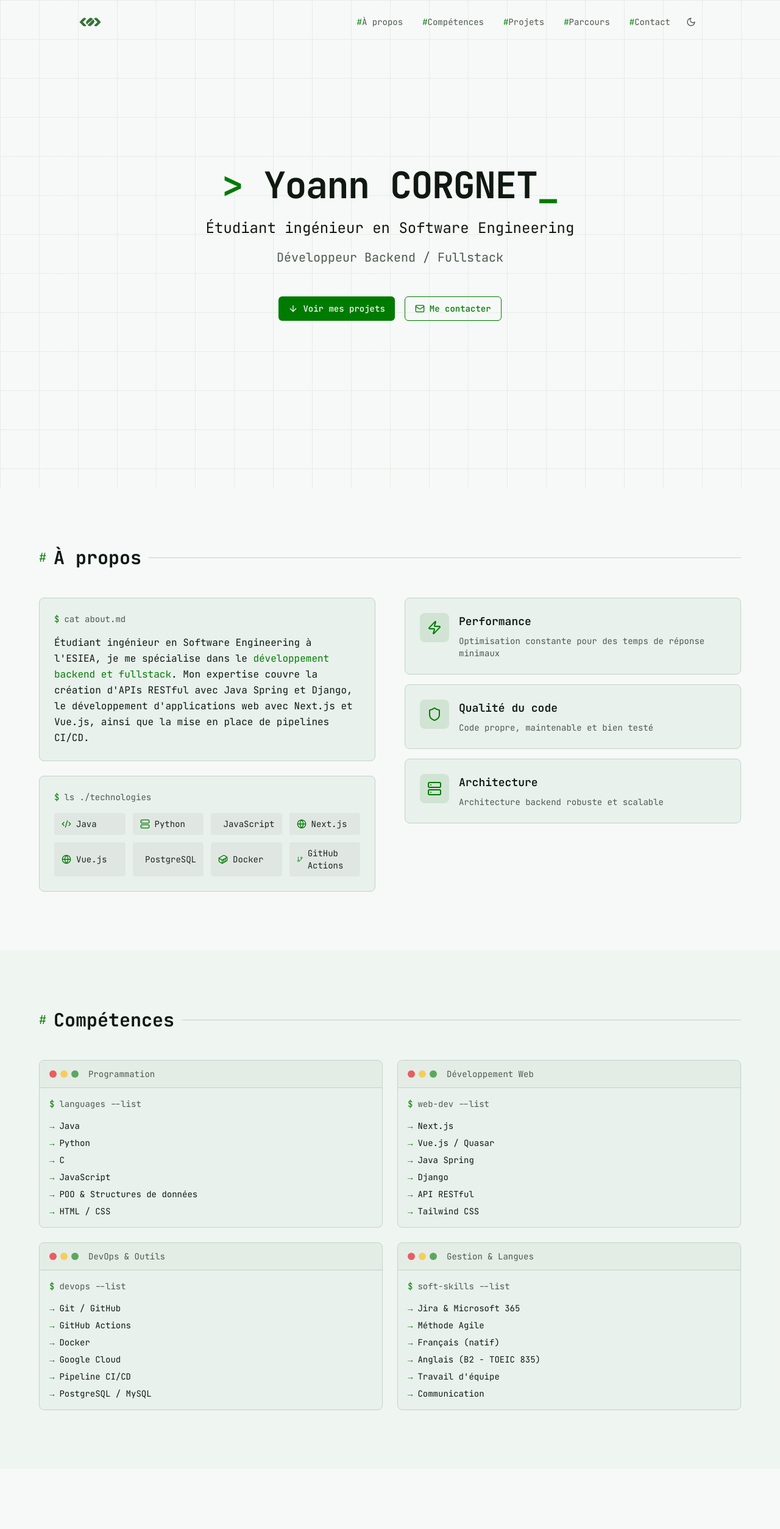
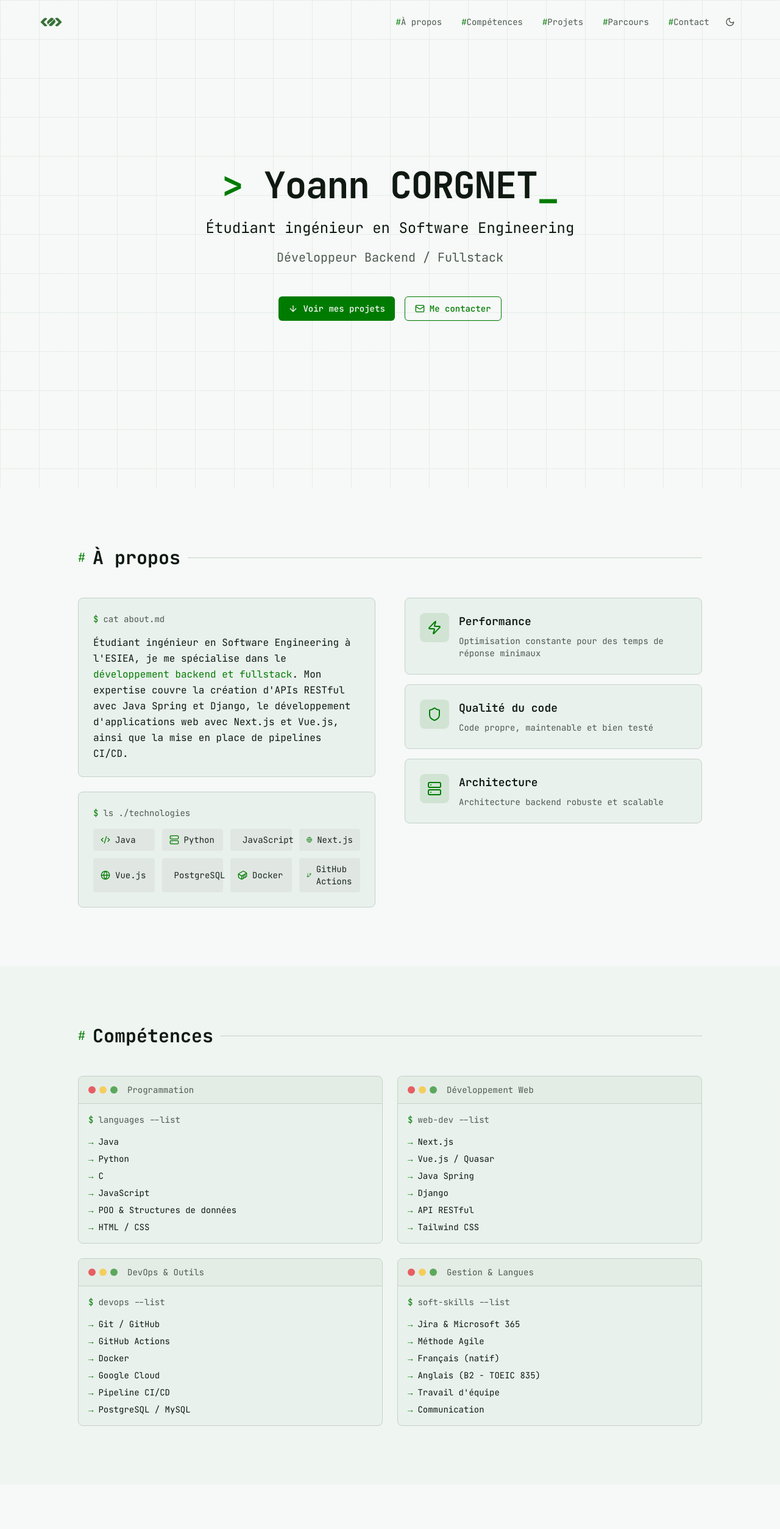
Before and after one commit to Yoann-CORGNET/portfolio, a Next.js app: page / in a window 1280 px wide. Shown: the top 2507 px of the page at 61% size. Built offline with nearby package versions, Linux system fonts and the light colour scheme.

Commit message:
fix: padding/margin sizes

```diff
--- a/src/app/page.tsx
+++ b/src/app/page.tsx
@@ -17,15 +17,17 @@ const navLinks = [
 
 export default function Home() {
   return (
+    <>
+      <Navbar links={ navLinks } />
       <main className="min-h-screen bg-background">
-      <Navbar links={ navLinks } />
         <HeroSection />
         <AboutSection />
         <SkillsSection />
         <ProjectsSection />
         <ExperienceSection />
         <ContactSection />
+      </main>
       <Footer />
-    </main>
+    </>
   )
 }
--- a/src/app/projects/[slug]/page.tsx
+++ b/src/app/projects/[slug]/page.tsx
@@ -29,10 +29,10 @@ export default async function Post({ params }: PageProps) {
   }
 
   return (
+    <>
+      <Navbar links={ [] } />
       <main className="min-h-screen bg-background">
-      <Navbar links={ [] } />
-
-      <div className="pt-24 pb-16 px-6">
+        <section className="pt-24 pb-16">
           <div className="max-w-5xl mx-auto">
             {/* Back button */}
             <Button variant="ghost" className="mb-8 text-muted-foreground hover:text-primary" asChild>
@@ -168,9 +168,9 @@ export default async function Post({ params }: PageProps) {
               </div>
             </div>
           </div>
-      </div>
-
+        </section>
+      </main>
       <Footer />
-    </main>
+    </>
   )
 }
--- a/src/components/about-section.tsx
+++ b/src/components/about-section.tsx
@@ -31,8 +31,8 @@ const values = [
 
 export function AboutSection() {
   return (
-    <section id="about" className="py-24 px-6">
-      <div className="max-w-6xl mx-auto">
+    <section id="about" className="py-24">
+      <div className="max-w-5xl mx-auto">
         {/* Section header */}
         <div className="flex items-center gap-3 mb-12">
           <span className="text-primary text-xl">{"#"}</span>
--- a/src/components/contact-section.tsx
+++ b/src/components/contact-section.tsx
@@ -24,7 +24,7 @@ const contactLinks = [
 export function ContactSection() {
   return (
     <section id="contact" className="py-24 px-6">
-      <div className="max-w-3xl mx-auto">
+      <div className="max-w-5xl mx-auto">
         {/* Section header */}
         <div className="flex items-center gap-3 mb-12">
           <span className="text-primary text-xl">{"#"}</span>
@@ -32,7 +32,7 @@ export function ContactSection() {
           <div className="flex-1 h-px bg-border" />
         </div>
 
-        <div className="rounded-lg bg-card border border-border overflow-hidden">
+        <div className="max-w-3xl mx-auto rounded-lg bg-card border border-border overflow-hidden">
           {/* Terminal header */}
           <div className="flex items-center gap-2 px-4 py-3 bg-secondary/50 border-b border-border">
             <div className="flex gap-1.5">
--- a/src/components/experience-section.tsx
+++ b/src/components/experience-section.tsx
@@ -26,7 +26,7 @@ const experiences = [
 export function ExperienceSection() {
   return (
     <section id="experience" className="py-24 px-6 bg-card/50">
-      <div className="max-w-6xl mx-auto">
+      <div className="max-w-5xl mx-auto">
         {/* Section header */}
         <div className="flex items-center gap-3 mb-12">
           <span className="text-primary text-xl">{"#"}</span>
--- a/src/components/hero-section.tsx
+++ b/src/components/hero-section.tsx
@@ -33,7 +33,7 @@ export function HeroSection() {
   }, [])
 
   return (
-    <section className="relative min-h-screen flex items-center justify-center px-6 overflow-hidden">
+    <section className="relative min-h-screen flex items-center justify-center px-auto overflow-hidden">
       {/* Subtle grid background */}
       <div className="absolute inset-0 bg-[linear-gradient(to_right,var(--border)_1px,transparent_1px),linear-gradient(to_bottom,var(--border)_1px,transparent_1px)] bg-[size:4rem_4rem] opacity-30" />
 
--- a/src/components/navbar.tsx
+++ b/src/components/navbar.tsx
@@ -31,7 +31,7 @@ export function Navbar({ links }: NavbarProps) {
         isScrolled ? "bg-background/80 backdrop-blur-md border-b border-border" : ""
       }`}
     >
-      <div className="max-w-6xl mx-auto px-16 py-4 flex items-center justify-between">
+      <div className="max-w-7xl mx-auto px-16 py-4 flex items-center justify-between">
         <Link href='/' className="font-bold text-xl hover:text-primary transition-colors">
           <Image
               src="/logo.svg"
--- a/src/components/projects-section.tsx
+++ b/src/components/projects-section.tsx
@@ -5,7 +5,7 @@ export function ProjectsSection() {
 
   return (
     <section id="projects" className="py-24 px-6">
-      <div className="max-w-6xl mx-auto">
+      <div className="max-w-5xl mx-auto">
         {/* Section header */}
         <div className="flex items-center gap-3 mb-12">
           <span className="text-primary text-xl">{"#"}</span>
--- a/src/components/skills-section.tsx
+++ b/src/components/skills-section.tsx
@@ -30,8 +30,8 @@ const skillCategories = [
 
 export function SkillsSection() {
   return (
-    <section id="skills" className="py-24 px-6 bg-card/50">
-      <div className="max-w-6xl mx-auto">
+    <section id="skills" className="py-24 bg-card/50">
+      <div className="max-w-5xl mx-auto">
         {/* Section header */}
         <div className="flex items-center gap-3 mb-12">
           <span className="text-primary text-xl">{"#"}</span>
```
Lines whose indentation alone changed are shown as unchanged.
